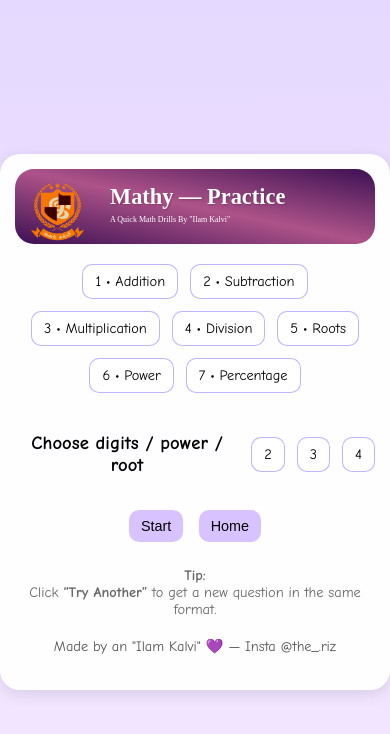
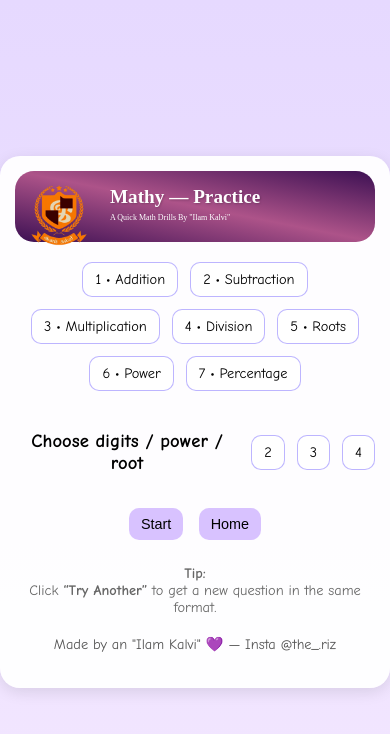
Before and after one commit to TheRiz-18/Mathy-Practice, a plain HTML site: page index.html in a window 390 px wide. Drawn offline with Linux system fonts and the light colour scheme.

Commit message:
Update index.html

```diff
--- a/index.html
+++ b/index.html
@@ -265,7 +265,7 @@ padding-left: 80px;
                 padding: 15px;
             }
             .header h1 {
-                font-size: 1.4em;
+                font-size: 1.2em;
             }
             .header p {
                 font-size: 0.5em;
@@ -278,9 +278,14 @@ padding-left: 80px;
                 width: 100px;
             }
             .logo {
-                width: 75px;
-                height: 75px;
-                font-size: 1.2em;
+                top: 20px;
+    left: 20px;
+    width: 78px;
+    height: 78px;
+    display: flex;
+    align-items: center;
+    justify-content: center;
+    border-radius: 80px;
         }
         }
     </style>
```
